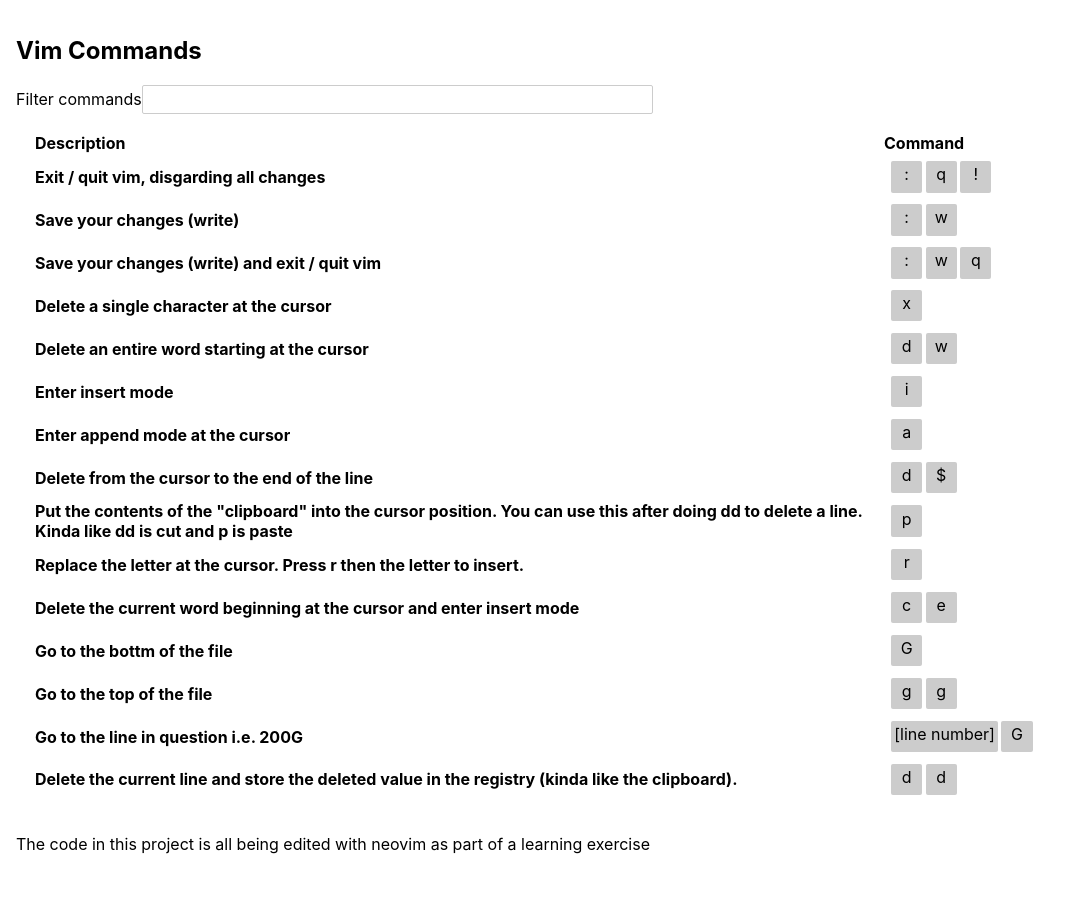
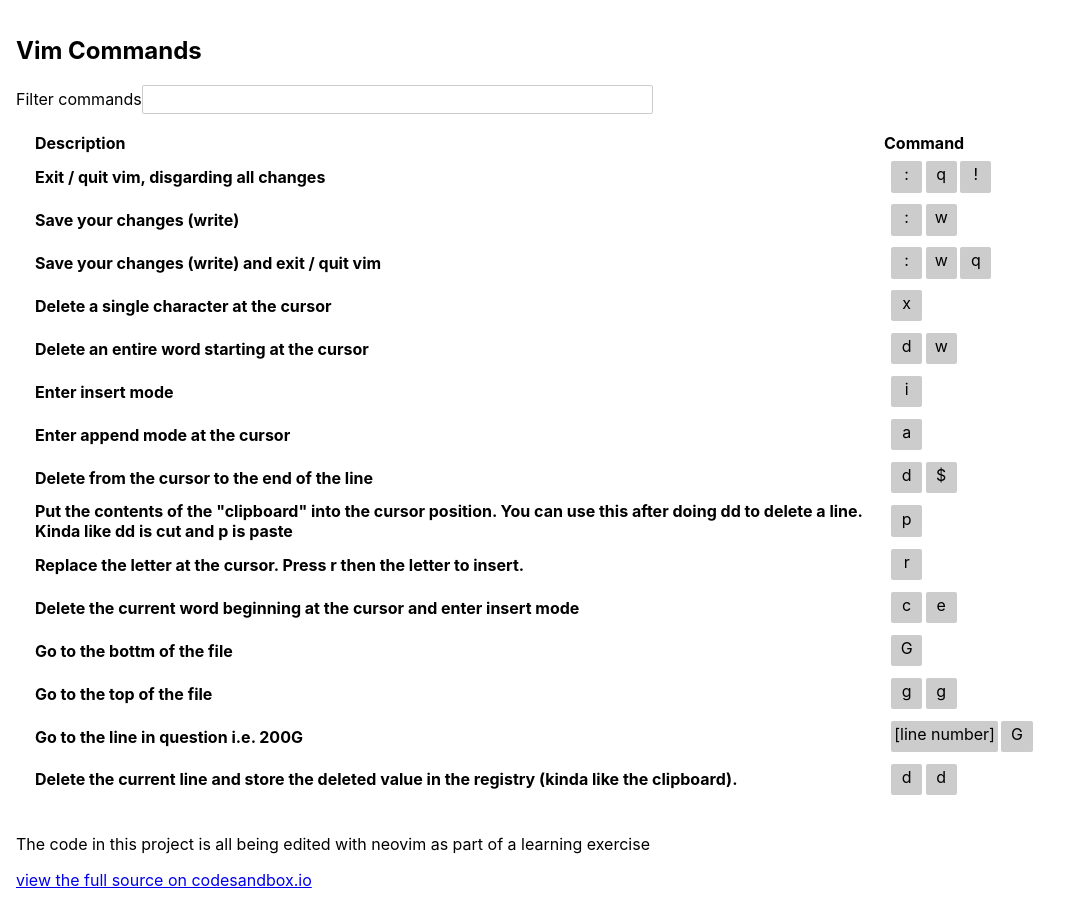
Before and after one commit to JamieDixon/vim-commands, a React (Create React App) app: page / in a window 1280 px wide. Shown: the whole page, without its empty margins (0-1079 px from the left). Before the commit the page ends 886 px from the top, so only its background shows below. Built offline with nearby package versions, Linux system fonts and the light colour scheme.

Commit message:
Add link to codesandbox.io

```diff
--- a/src/App.js
+++ b/src/App.js
@@ -161,6 +161,11 @@
         The code in this project is all being edited with neovim as part of a
         learning exercise
       </p>
+      <p>
+        <a href="https://codesandbox.io/s/github/JamieDixon/vim-commands">
+          view the full source on codesandbox.io
+        </a>
+      </p>
     </div>
   );
 };
```
